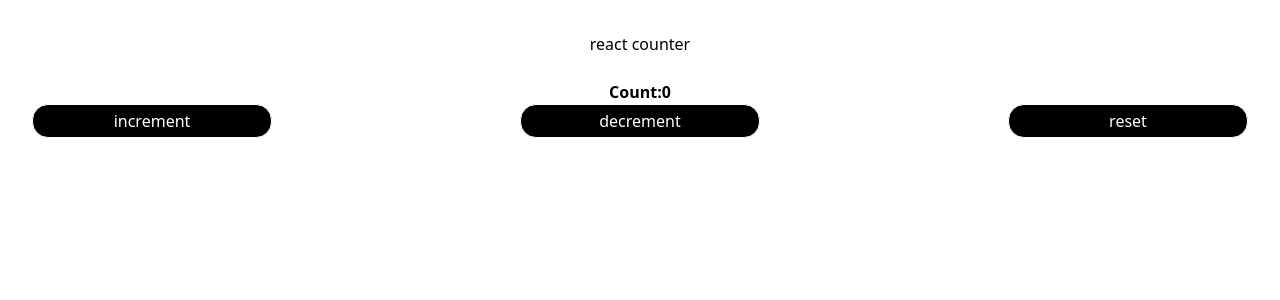
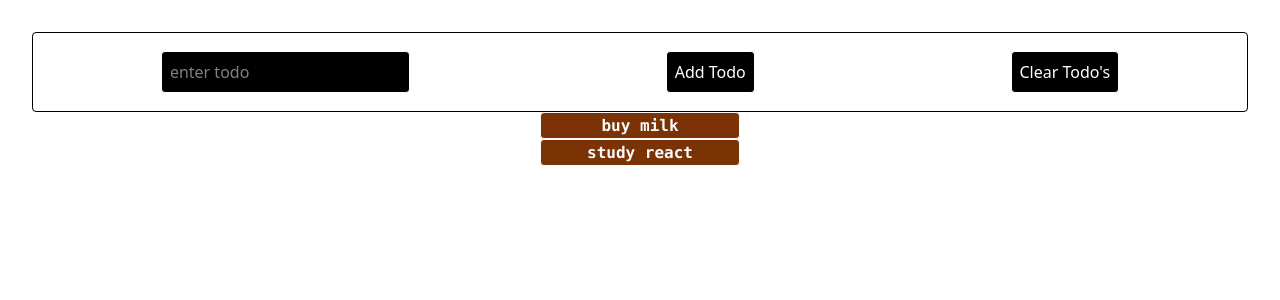
Before and after one commit to Altamash-0203/Unit-4-Assignments, a React (Vite) app: page / in a window 1280 px wide. Shown: the top 300 px of the page. Built offline with nearby package versions, Linux system fonts and the light colour scheme.

Commit message:
basic todo app

```diff
--- a/src/App.jsx
+++ b/src/App.jsx
@@ -1,16 +1,13 @@
 import {  } from 'react'
 import './App.css'
-import RenderList from './Introduction-to-React-with_JSX&Babel/Q12'
-import TodoApp from './State_Management_Techniques_and_useState_Hook/Q11'
-import TaskManager from './State_Management_Techniques_and_useState_Hook/Q12'
-import SimpleCounterApp from './State_Management_Techniques_and_useState_Hook/Q13'
+import BasicTodo from './State_Management_Techniques_and_useState_Hook/Q14'
 
 
 function App() {
 
   return (
     <>
-    <SimpleCounterApp/>
+    <BasicTodo/>
 
     </>
   )
--- /dev/null
+++ b/src/State_Management_Techniques_and_useState_Hook/Q14.jsx
@@ -0,0 +1,43 @@
+import { useState } from "react";
+
+function BasicTodo(){
+let [todos,settodos]=useState(["buy milk","study react"])
+    let [newtodo,setnewtodo]=useState("")
+
+    function addtodo(){
+        if(newtodo=="") return alert("Enter task ")
+
+            settodos([...todos,newtodo ])
+
+    }
+
+    function resettodo(){
+       settodos([])
+    }
+
+    let zero=todos.length==0 ?"no tasks add some task":""
+
+ return(
+    <div>
+        <div className="flex justify-around items-center border rounded h-20" >
+          <input className="border rounded bg-black text-white p-2 " type="text" value={newtodo} onChange={(e) => setnewtodo(e.target.value)} placeholder="enter todo"/>
+        <button className="border rounded bg-black text-white p-2 " onClick={addtodo}>Add Todo</button>
+        <button className="border rounded bg-black text-white p-2 " onClick={resettodo}>Clear Todo's</button>
+        </div>
+
+        <div className= "flex flex-col justify-center items-center">
+            <ul>
+            {zero && <p>{zero}</p>}
+           {todos.map((todo,i)=>(
+            <li className="border rounded bg-amber-900 text-gray-50 w-50" key={i} >
+                 <b className="font-mono">{todo}</b>
+            </li>
+
+           ))}
+        </ul>
+        </div>
+    </div>
+ )
+
+}
+export default BasicTodo
```
